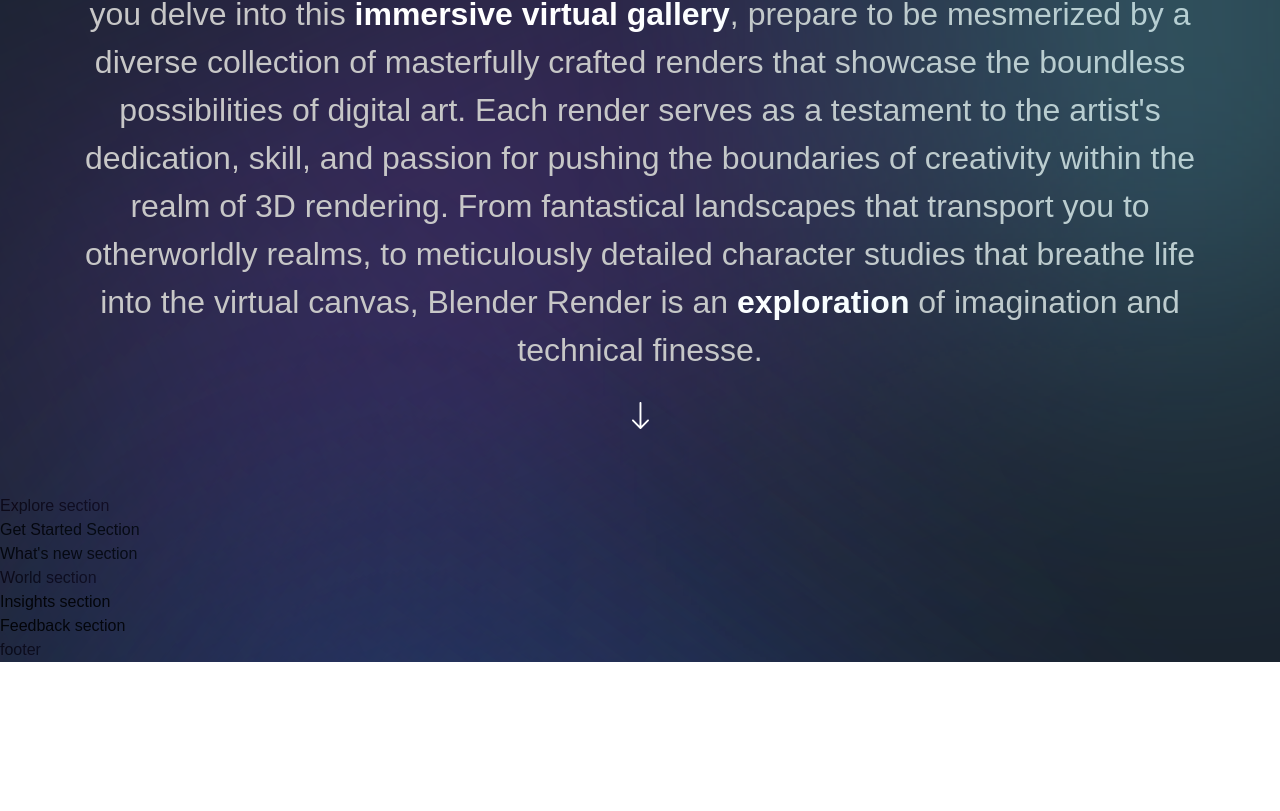
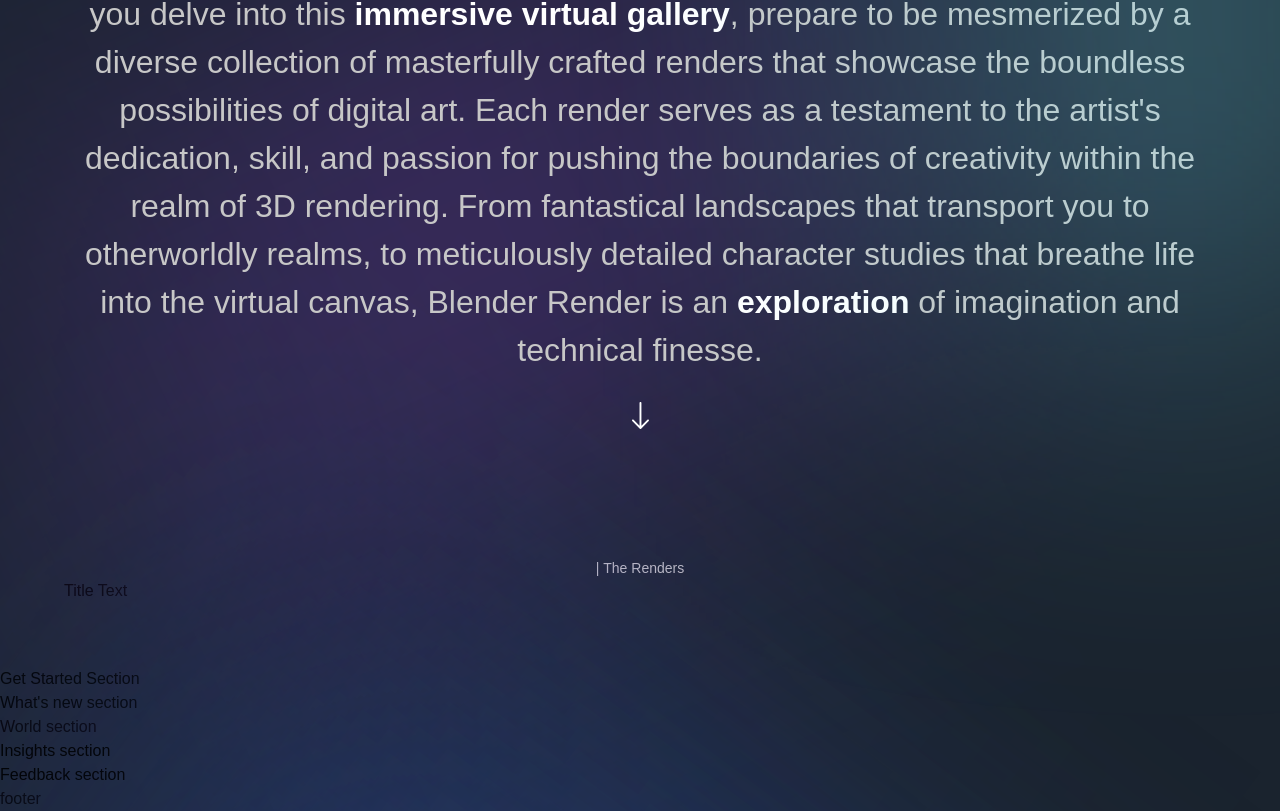
Before and after one commit to JidOmid/blender-profile, a Next.js app: page / in a window 1280 px wide. Shown: the part 1303-2114 px from the top of the page. Before the commit the page ends 1965 px from the top, so only its background shows below. Built offline with nearby package versions, Linux system fonts and the light colour scheme; a web font is replaced by a local one.

Commit message:
created explore section

```diff
--- a/sections/Explore.jsx
+++ b/sections/Explore.jsx
@@ -1,8 +1,24 @@
-'use client';
+"use client";
+
+import { useState } from "react";
+import { motion } from "framer-motion";
+import { ExploreCard, TypingText, TitleText } from "../components";
+import styles from "../styles";
+import { staggerContainer } from "../utils/motion";
+import { exploreWorlds } from "../constants";
 
 const Explore = () => (
-  <section>
-    Explore section
+  <section className={`${styles.paddings}`} id="explore">
+    <motion.div
+      variants={staggerContainer}
+      initial="hidden"
+      whileInView="show"
+      viewport={{ once: false, amount: 0.25 }}
+      className={`${styles.innerWidth} mx-auto flex flex-col`}
+    >
+      <TypingText title="| The Renders" textStyles="text-center" />
+      <TitleText title={<>Choose the render you want to explore</>} />
+    </motion.div>
   </section>
 );
 
```
